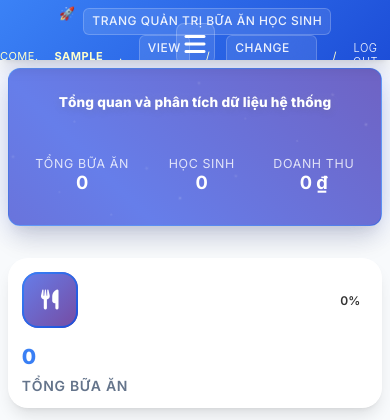
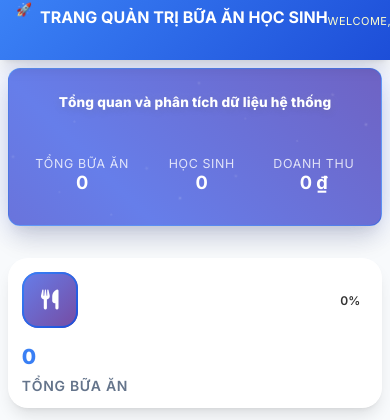
Before and after one commit to anhquannewbie/MEALSPJ, a Django app: page /admin/ in a window 390 px wide. Shown: the top 420 px of the page. Run offline with Django 4.2, Linux system fonts and the light colour scheme; the visitor is signed in with stand-in values (Sample User, id 1); data comes from the database, SQL or seed files in the repository; data that the repository does not hold is empty.

Commit message:
Update index.html

```diff
--- a/templates/admin/index.html
+++ b/templates/admin/index.html
@@ -1,3 +1,4 @@
+{# project_root/templates/admin/index.html #}
 {% extends "admin/index.html" %}
 {% load i18n %}
 
@@ -124,9 +125,6 @@
       backdrop-filter: blur(10px) !important;
       position: relative !important;
       overflow: hidden !important;
-      display: flex !important;
-      align-items: center !important;
-      justify-content: space-between !important;
     }
 
     #header::before {
@@ -198,81 +196,7 @@
       box-shadow: var(--shadow-lg) !important;
     }
 
-    /* === Burger Menu Styles === */
-    .burger-menu {
-      display: none !important;
-      font-size: 1.5rem !important;
-      color: #ffffff !important;
-      cursor: pointer !important;
-      z-index: 3 !important;
-      padding: 0.5rem !important;
-      background: rgba(255, 255, 255, 0.1) !important;
-      border-radius: 0.5rem !important;
-      border: 1px solid rgba(255, 255, 255, 0.2) !important;
-      transition: all 0.3s ease !important;
-    }
-
-    .burger-menu:hover {
-      background: rgba(255, 255, 255, 0.2) !important;
-      transform: translateY(-2px) !important;
-    }
-
-    .burger-menu.active .fa-bars {
-      display: none !important;
-    }
-
-    .burger-menu.active .fa-times {
-      display: inline !important;
-    }
-
-    .burger-menu .fa-times {
-      display: none !important;
-    }
-
-    .mobile-menu {
-      display: none !important;
-      position: absolute !important;
-      top: 100% !important;
-      right: 0 !important;
-      background: var(--bg-secondary) !important;
-      backdrop-filter: blur(10px) !important;
-      border: 1px solid var(--glassmorphism-border) !important;
-      border-radius: 0.5rem !important;
-      box-shadow: var(--shadow-lg) !important;
-      padding: 1rem !important;
-      width: 200px !important;
-      z-index: 1000 !important;
-      flex-direction: column !important;
-      gap: 0.5rem !important;
-      transform: translateY(-10px) !important;
-      opacity: 0 !important;
-      transition: all 0.3s ease !important;
-    }
-
-    .mobile-menu.active {
-      display: flex !important;
-      transform: translateY(0) !important;
-      opacity: 1 !important;
-    }
-
-    .mobile-menu a {
-      color: var(--text-primary) !important;
-      font-size: 0.875rem !important;
-      font-weight: 600 !important;
-      padding: 0.5rem 1rem !important;
-      border-radius: 0.5rem !important;
-      text-decoration: none !important;
-      transition: all 0.3s ease !important;
-      width: 100% !important;
-      text-align: left !important;
-    }
-
-    .mobile-menu a:hover {
-      background: var(--primary-color) !important;
-      color: #ffffff !important;
-    }
-
-    /* === Enhanced Hero Welcome Section === */
+    /* === Enhanced Hero Welcome Section (Option 1 + Option 3) === */
     .hero-welcome {
       background: var(--primary-gradient) !important;
       color: #ffffff !important;
@@ -746,11 +712,15 @@
         padding: 0.75rem !important;
       }
 
+      /* === MOBILE HEADER OPTIMIZATION === */
       #header {
         padding: 0.8rem 1rem !important;
+        display: flex !important;
+        align-items: center !important;
+        justify-content: space-between !important;
+        flex-wrap: nowrap !important;
         min-height: 70px !important;
-        flex-wrap: nowrap !important;
-        position: relative !important;
+        overflow: visible !important;
       }
 
       #header #site-name,
@@ -759,6 +729,7 @@
         font-weight: 700 !important;
         gap: 0.5rem !important;
         white-space: nowrap !important;
+        overflow: visible !important;
         flex: 1 !important;
         min-width: 0 !important;
       }
@@ -769,15 +740,28 @@
       }
 
       #header #user-tools {
-        display: none !important;
-      }
-
-      .burger-menu {
+        gap: 0.5rem !important;
+        flex-shrink: 0 !important;
         display: flex !important;
         align-items: center !important;
-        justify-content: center !important;
-      }
-
+        /* Thêm các thuộc tính sau: */
+        flex-wrap: nowrap !important;
+        overflow-x: auto !important;
+        max-width: 60vw !important;
+        min-width: unset !important;
+        white-space: nowrap !important;
+        scrollbar-width: thin;  /* Firefox */
+      }
+
+      #header #user-tools a {
+        font-size: 0.75rem !important;
+        padding: 0.5rem 0.8rem !important;
+        white-space: nowrap !important;
+        border-radius: 0.5rem !important;
+        display: inline-block !important;
+      }
+
+      /* === FORCE CHARTS BELOW ALL CONTENT === */
       .charts-section {
         margin-top: 2rem !important;
         clear: both !important;
@@ -899,7 +887,7 @@
       #header {
         padding: 0.5rem 0.6rem !important;
         min-height: 55px !important;
-        flex-wrap: nowrap !important;
+        flex-wrap: wrap !important;
       }
 
       #header #site-name,
@@ -914,10 +902,21 @@
         font-size: 0.8rem !important;
       }
 
-      .burger-menu {
-        display: flex !important;
-        align-items: center !important;
-        justify-content: center !important;
+      #header #user-tools {
+        gap: 0.3rem !important;
+        /* Thêm các thuộc tính sau: */
+        flex-wrap: nowrap !important;
+        overflow-x: auto !important;
+        max-width: 50vw !important;
+        min-width: unset !important;
+        white-space: nowrap !important;
+        scrollbar-width: thin;
+      }
+
+      #header #user-tools a {
+        font-size: 0.65rem !important;
+        padding: 0.25rem 0.5rem !important;
+        border-radius: 0.3rem !important;
       }
 
       .hero-welcome {
@@ -1204,37 +1214,10 @@
 
   <script>
     document.addEventListener('DOMContentLoaded', function(){
-      // Burger Menu Toggle
-      const burgerMenu = document.querySelector('.burger-menu');
-      const mobileMenu = document.querySelector('.mobile-menu');
-      const userTools = document.querySelector('#user-tools');
-
-      if (burgerMenu && mobileMenu && userTools) {
-        // Clone user-tools links to mobile menu
-        const links = userTools.querySelectorAll('a');
-        links.forEach(link => {
-          const clone = link.cloneNode(true);
-          mobileMenu.appendChild(clone);
-        });
-
-        // Toggle menu on burger click
-        burgerMenu.addEventListener('click', () => {
-          burgerMenu.classList.toggle('active');
-          mobileMenu.classList.toggle('active');
-        });
-
-        // Close menu when clicking outside
-        document.addEventListener('click', (e) => {
-          if (!burgerMenu.contains(e.target) && !mobileMenu.contains(e.target)) {
-            burgerMenu.classList.remove('active');
-            mobileMenu.classList.remove('active');
-          }
-        });
-      }
-
       // Thêm icons và styling cho menu items
       const tbody = document.querySelector('#content-main .app-meals.module table tbody');
       if (tbody) {
+        // Function to create new row
         function makeRow(url, text, iconClass, cssClass) {
           const tr = document.createElement('tr');
           tr.className = cssClass;
@@ -1260,6 +1243,34 @@
 
         tbody.insertBefore(makeRow(debtURL, debtText, 'row2'), tbody.firstChild);
         tbody.insertBefore(makeRow(statsURL, statsText, 'row1'), tbody.firstChild);
+
+        // Add icons to existing menu items
+        const links = tbody.querySelectorAll('th a');
+        links.forEach(link => {
+          const text = link.textContent.trim();
+          const iconSpan = link.querySelector('i');
+
+          // if (!iconSpan) {
+          //   let iconClass = '';
+          //   if (text.includes('Students') || text.includes('Học sinh')) {
+          //     iconClass = 'fas fa-users';
+          //   } else if (text.includes('Meal records') || text.includes('Bữa ăn') || text.includes('meal')) {
+          //     iconClass = 'fas fa-utensils';
+          //   } else if (text.includes('Meal balance audits') || text.includes('audit')) {
+          //     iconClass = 'fas fa-file-alt';
+          //   } else if (text.includes('Student health infos') || text.includes('health')) {
+          //     iconClass = 'fas fa-heart';
+          //   } else if (text.includes('Study groups') || text.includes('Study classes')) {
+          //     iconClass = 'fas fa-users-cog';
+          //   }
+
+          //   if (iconClass) {
+          //     const icon = document.createElement('i');
+          //     icon.className = iconClass;
+          //     link.insertBefore(icon, link.firstChild);
+          //   }
+          // }
+        });
       }
 
       // Add icons to auth module
@@ -1307,9 +1318,10 @@
 
       // Update stats
       const totalMeals = mealCounts.reduce((a, b) => a + b, 0);
-      const currentMonthIndex = new Date().getMonth();
+      const currentMonthIndex = new Date().getMonth();  // 0 = Jan, …, 6 = Jul
       const totalRevenue = paidAmounts[currentMonthIndex] || 0;
 
+      // Format numbers with animation
       function animateNumber(element, targetValue, isRevenue = false) {
         const startValue = 0;
         const duration = 2000;
@@ -1318,7 +1330,7 @@
         function update(currentTime) {
           const elapsed = currentTime - startTime;
           const progress = Math.min(elapsed / duration, 1);
-          const easedProgress = 1 - Math.pow(1 - progress, 3);
+          const easedProgress = 1 - Math.pow(1 - progress, 3); // easeOutCubic
 
           const currentValue = Math.floor(startValue + (targetValue - startValue) * easedProgress);
           const formattedValue = isRevenue ?
@@ -1539,18 +1563,6 @@
   </script>
 {% endblock %}
 
-{% block header %}
-  <div id="header">
-    <div id="site-name">{{ block.super }}</div>
-    <div class="burger-menu">
-      <i class="fas fa-bars"></i>
-      <i class="fas fa-times"></i>
-    </div>
-    <div id="user-tools">{{ block.super }}</div>
-    <div class="mobile-menu"></div>
-  </div>
-{% endblock %}
-
 {% block sidebar %}
   {{ block.super }}
 {% endblock %}
```
Also changed, not shown: other parts of templates/admin/index.html (+90 -21 lines).
